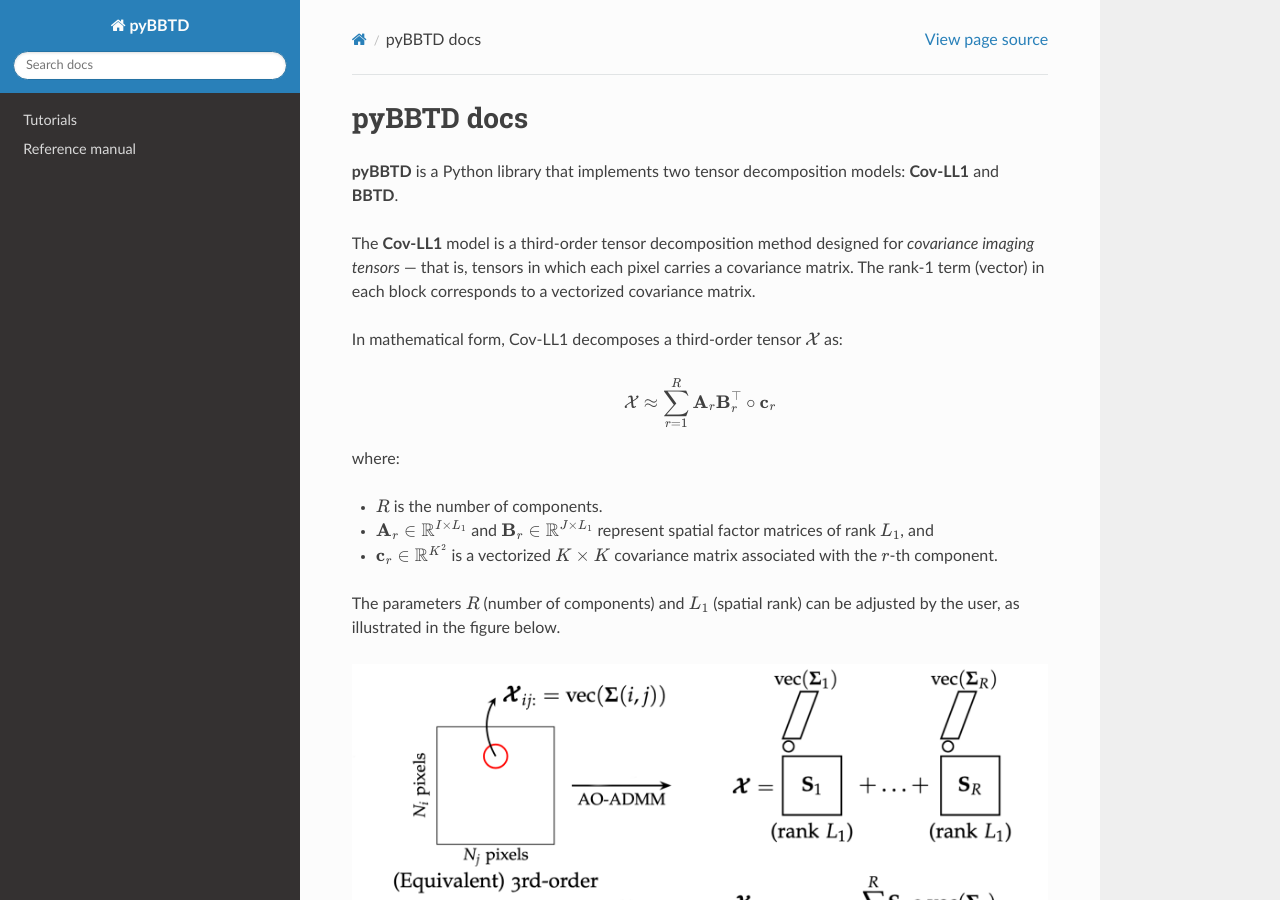
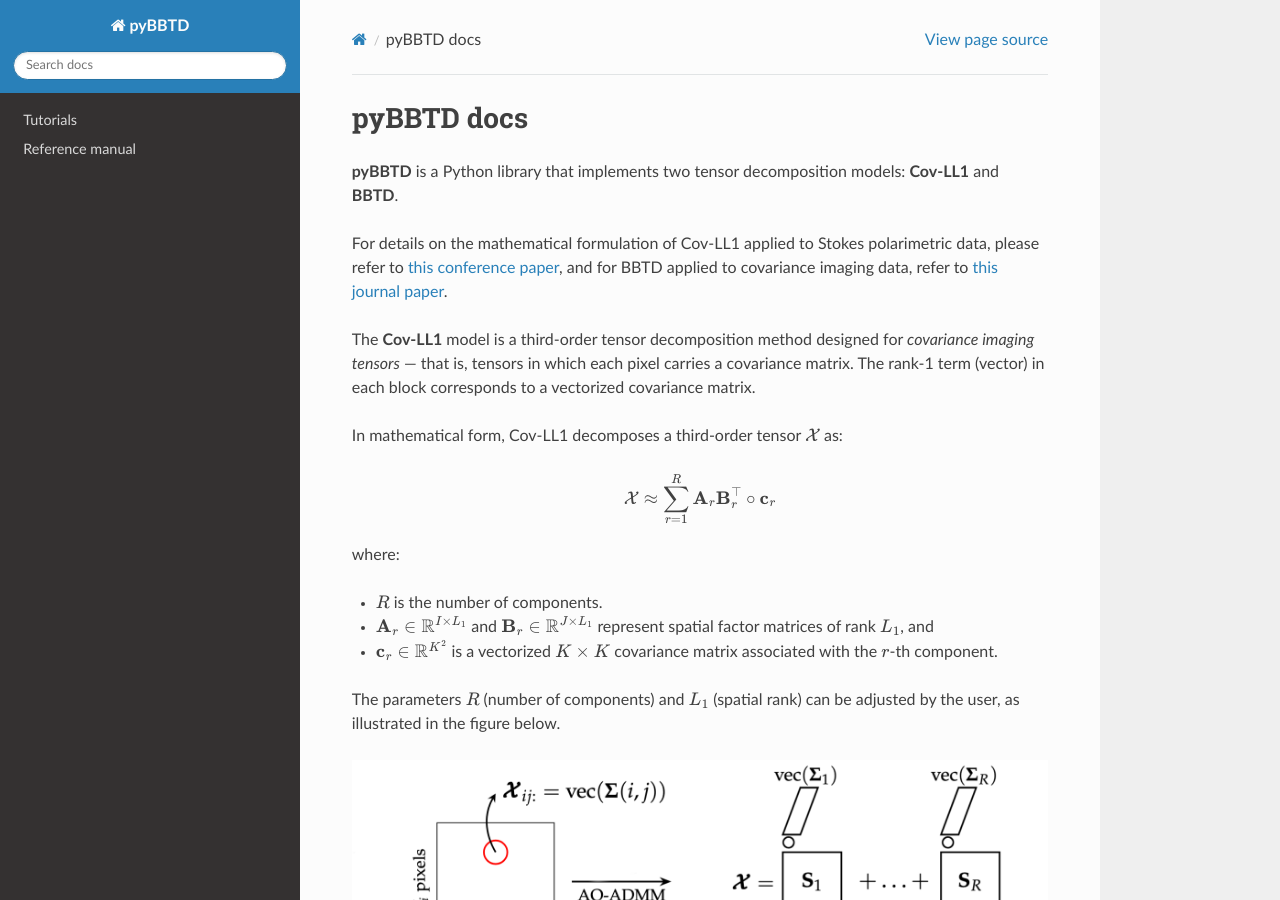
Before and after one commit to scbarreto/pyBBTD, a Sphinx documentation site: the page built from docs/index.rst, in a window 1280 px wide and 900 px high. Built offline with Sphinx 7.4.7 and the Read the Docs theme 3.1.0, drawn with Linux system fonts in a browser that asks for light colours; some of the changed text lies outside the part shown.

Commit message:
Small fixed in the documentation

```diff
--- a/docs/index.rst
+++ b/docs/index.rst
@@ -6,6 +6,9 @@
 pyBBTD docs
 ====================
 **pyBBTD** is a Python library that implements two tensor decomposition models: **Cov-LL1** and **BBTD**.
+
+For details on the mathematical formulation of Cov-LL1 applied to Stokes polarimetric data, please refer to `this conference paper <https://ieeexplore.ieee.org/abstract/document/10446019>`_, and for BBTD applied to covariance imaging data, refer to `this journal paper <https://hal.science/hal-05059862/>`_.
+
 
 The **Cov-LL1** model is a third-order tensor decomposition method designed for *covariance imaging tensors* — that is, tensors in which each pixel carries a covariance matrix. The rank-1 term (vector) in each block corresponds to a vectorized covariance matrix.
 
@@ -51,13 +54,14 @@ The figure below illustrates the structure of the **BBTD** model.
 
 
 .. image:: index_files/model_bbtd.png
+
+Planned releases
+====================
+
+- **4th-order model (BBTD)**: planned for early-November 2025
+
 .. toctree::
    :maxdepth: 2
 
    tutorials/index
    reference
-
-Planned releases
-====================
-
-- **4th-order model (BBTD)**: planned for early-November 2025
--- a/docs/reference.rst
+++ b/docs/reference.rst
@@ -9,8 +9,8 @@ Reference manual
 .. toctree::
    :maxdepth: 2
 
+   reference_btd
    reference_covll1
-   reference_btd
    reference_stokes
    reference_solvers
    reference_visualization
--- a/docs/tutorials/covll1.rst
+++ b/docs/tutorials/covll1.rst
@@ -1,4 +1,4 @@
-BTD-LL1 tutorial with pyBBTD
+Cov-LL1 tutorial with pyBBTD
 ===================================
 
 This tutorial provides an introduction on how to use Cov-LL1 for covariance imaging applications using the pyBBTD library.
```
